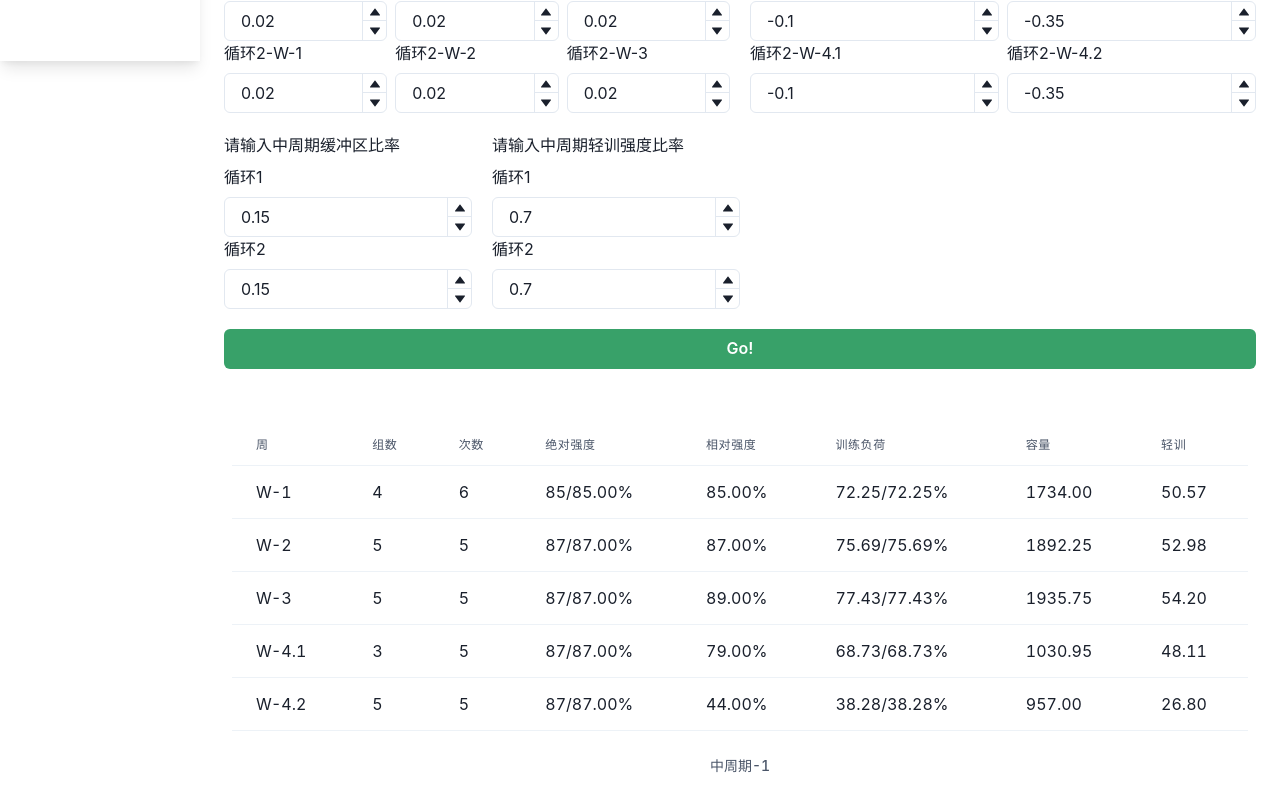
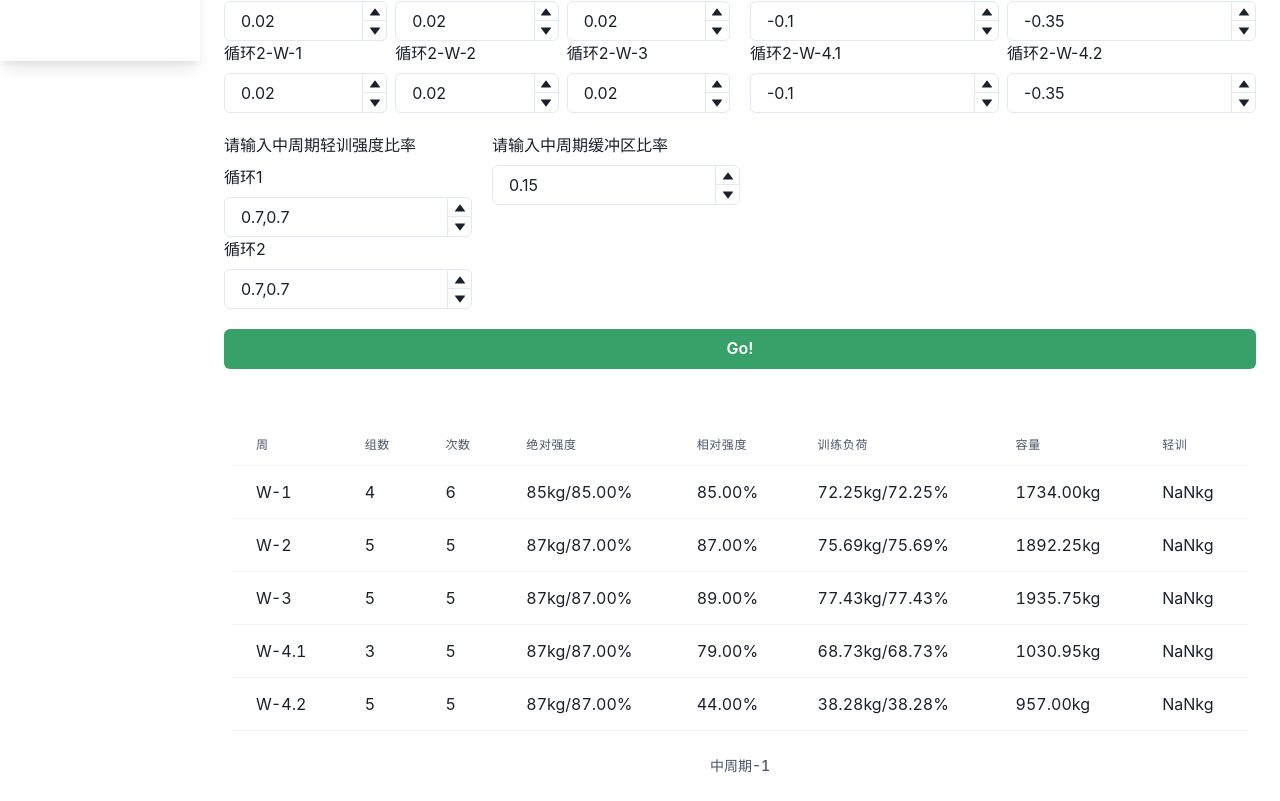
Before and after one commit to fxpby/threejs-learning, a React (Vite) app: page /three-js-demo/calc in a window 1280 px wide. Shown: the part 739-1540 px from the top of the page. Built offline with nearby package versions, Linux system fonts and the light colour scheme.

Commit message:
feat: config calc

```diff
--- a/src/hooks/useConfigInitData.js
+++ b/src/hooks/useConfigInitData.js
@@ -1,16 +1,8 @@
 import { useState } from 'react'
-import {
-  cycleConfig,
-  bufferMap,
-  lightTrainingDegreeMap,
-  overloadIncreaseDegreeMap,
-  RMCountRelation,
-  tableColumn,
-  deloadWeekIndex,
-  deloadDegreeMap,
-} from '@/pages/Calculator/constant'
+import { RMCountRelation, tableColumn } from '@/pages/Calculator/constant'
 
 const useConfigInitData = () => {
+  // TODO 衔接overloadIncreaseDegree比率待设置
   const [oneRM, setOneRM] = useState(100)
   const [cycle, setCycle] = useState('mxs-1')
 
@@ -31,7 +23,7 @@ const useConfigInitData = () => {
     [5, 4, 3, 3, 3],
   ])
   const [buffer, setBuffer] = useState(0.15)
-  const [lightTrainingDegree, setLightTrainingDegree] = useState(0.7)
+  const [lightTrainingDegree, setLightTrainingDegree] = useState([0.7, 0.7])
   const [overloadIncreaseDegree, setOverloadIncreaseDegree] = useState([
     0.02, 0.02, 0.02,
   ])
@@ -39,31 +31,37 @@ const useConfigInitData = () => {
 
   const [tableDataList, setTableDataList] = useState(null)
 
+  const deloadWeekIndex = () => {
+    const overLoadCount = progressiveOverloadWeekCount
+    return new Array(deloadWeekCount).fill()?.map((x, i) => overLoadCount + i)
+  }
+
   const renderTableData = () => {
-    // const { group, count } = cycleConfig[cycle]
-    // const buffer = bufferMap[cycle]
-    // const lightTrainingDegree = lightTrainingDegreeMap[cycle]
-    // const overloadIncreaseDegree = overloadIncreaseDegreeMap[cycle]
-    // const deloadDegree = deloadDegreeMap[cycle]
-    // TODO 取值方式待优化
-    const rowLength1 = group[0].length
     const getTableData = ({
       rowLength,
-      baseRelativeStrength,
+      // baseRelativeStrength,
       group,
       count,
+      tIdx,
     } = {}) => {
       const initTable = new Array(rowLength).fill()
-      let previousRowTable1 = {}
+      let previousRowTable = {}
+      const baseRelativeStrengthFirst = 1 - buffer
+      const baseRelativeStrengthOther =
+        prevTable[deloadWeekIndex()[0] - 1]?.relativeStrength +
+        overloadIncreaseDegree[0]
+      let baseRelativeStrength =
+        tIdx === 0 ? baseRelativeStrengthFirst : baseRelativeStrengthOther
+
       return initTable.map((row, rowIdx) => {
         const result = {}
         tableColumn.forEach((col) => {
-          const isDeloadWeek = deloadWeekIndex?.includes(rowIdx)
-          const currentDeloadWeekIdx = deloadWeekIndex.findIndex(
+          const isDeloadWeek = deloadWeekIndex()?.includes(rowIdx)
+          const currentDeloadWeekIdx = deloadWeekIndex().findIndex(
             (x) => x === rowIdx,
           )
           if (col.id === 'week') {
-            const deloadStart = deloadWeekIndex[0]
+            const deloadStart = deloadWeekIndex()[0]
 
             if (isDeloadWeek) {
               result[col.id] = `W-${deloadStart + 1}.${
@@ -90,7 +88,7 @@ const useConfigInitData = () => {
           const beforeRelativeStrength =
             rowIdx === 0
               ? baseRelativeStrength
-              : previousRowTable1?.relativeStrength
+              : previousRowTable?.relativeStrength
           let relativeStrength
           if (isDeloadWeek) {
             relativeStrength =
@@ -116,32 +114,25 @@ const useConfigInitData = () => {
             result[col.id] = lightTrainingDegree * trainingLoadWeight
           }
         })
-        previousRowTable1 = result
+        previousRowTable = result
         return result
       })
     }
-    const baseRelativeStrength1 = 1 - buffer
 
-    const table1 = getTableData({
-      rowLength: rowLength1,
-      baseRelativeStrength: baseRelativeStrength1,
-      group: group[0],
-      count: count[0],
-    })
-    // TODO 衔接overloadIncreaseDegree比率待设置
-    const baseRelativeStrength2 =
-      table1[deloadWeekIndex[0] - 1]?.relativeStrength +
-      overloadIncreaseDegree[0]
-    const rowLength2 = group[1].length
+    let prevTable = []
 
-    const table2 = getTableData({
-      rowLength: rowLength2,
-      baseRelativeStrength: baseRelativeStrength2,
-      group: group[1],
-      count: count[1],
+    const totalTableList = new Array(cycleCount).fill().map((table, tIdx) => {
+      const result = getTableData({
+        rowLength: group[tIdx].length,
+        tIdx,
+        group: group[tIdx],
+        count: count[tIdx],
+      })
+      prevTable = result
+      return result
     })
 
-    setTableDataList([table1, table2])
+    setTableDataList(totalTableList)
   }
 
   return {
--- a/src/pages/Calculator/BaseTable.jsx
+++ b/src/pages/Calculator/BaseTable.jsx
@@ -11,7 +11,7 @@ import {
 } from '@chakra-ui/react'
 
 export default function BaseTable(props) {
-  const { tableIndex, tableData, tableColumn } = props
+  const { tableIndex, tableData, tableColumn, unit } = props
   const toPercent = (num) => {
     return `${Number(num * 100).toFixed(2)}%`
   }
@@ -33,15 +33,22 @@ export default function BaseTable(props) {
               <Td>{row.group}</Td>
               <Td>{row.count}</Td>
               <Td>
-                {row.absoluteStrength[0]}/{toPercent(row.absoluteStrength[1])}
+                {row.absoluteStrength[0]}
+                {unit}/{toPercent(row.absoluteStrength[1])}
               </Td>
               <Td>{toPercent(row.relativeStrength)}</Td>
               <Td>
-                {row.trainingLoad[0].toFixed(2)}/
-                {toPercent(row.trainingLoad[1])}
+                {row.trainingLoad[0].toFixed(2)}
+                {unit}/{toPercent(row.trainingLoad[1])}
               </Td>
-              <Td>{row.capacity.toFixed(2)}</Td>
-              <Td>{row.lightTraining.toFixed(2)}</Td>
+              <Td>
+                {row.capacity.toFixed(2)}
+                {unit}
+              </Td>
+              <Td>
+                {row.lightTraining.toFixed(2)}
+                {unit}
+              </Td>
             </Tr>
           ))}
         </Tbody>
--- a/src/pages/Calculator/ConfigArea.jsx
+++ b/src/pages/Calculator/ConfigArea.jsx
@@ -209,17 +209,17 @@ export default function ConfigArea(props) {
   //   renderTableData()
   // }, [cycle])
 
-  // useEffect(() => {}, [rules.cycleCount.value])
+  useEffect(() => {
+    renderTableData()
+  }, [oneRM, cycleCount, unit])
 
   const handler = () => {
     Object.keys(rules).forEach((configName) => {
       if (verifyRuleHandler(configName)) {
-        console.log('%c Line:217 🍅 configName', 'color:#f5ce50', configName)
         rules[configName]?.setter(rules[configName]?.value)
       }
     })
-
-    // renderTableData()
+    // setOneRM(rules.oneRM.value)
   }
 
   const deloadWeekIndex = useCallback(() => {
@@ -254,7 +254,19 @@ export default function ConfigArea(props) {
             <Radio value="mxs-2">mxs-2</Radio>
           </Stack>
         </RadioGroup> */}
-          <RadioGroup onChange={setUnit} value={unit}>
+          <RadioGroup
+            onChange={(val) =>
+              setRules((prev) => {
+                return {
+                  ...prev,
+                  unit: {
+                    ...prev.unit,
+                    value: val,
+                  },
+                }
+              })
+            }
+            value={rules.unit.value}>
             请选择重量单位：
             <Stack direction="row">
               <Radio value="kg">kg</Radio>
@@ -403,11 +415,17 @@ export default function ConfigArea(props) {
                                     ...prev,
                                     group: {
                                       ...prev.group,
-                                      value: prev.group.value.map((g, idx) => {
-                                        if (idx === i) {
-                                          g = valueAsNumber
+                                      value: prev.group.value.map((x, xi) => {
+                                        if (xi === cIdx) {
+                                          return x.map((g, gi) => {
+                                            if (gi === i) {
+                                              g = valueAsNumber
+                                            }
+                                            return g
+                                          })
+                                        } else {
+                                          return x
                                         }
-                                        return g
                                       }),
                                     },
                                   }
@@ -463,11 +481,17 @@ export default function ConfigArea(props) {
                                     ...prev,
                                     count: {
                                       ...prev.count,
-                                      value: prev.count.value.map((g, idx) => {
-                                        if (idx === i) {
-                                          g = valueAsNumber
+                                      value: prev.count.value.map((x, xi) => {
+                                        if (xi === cIdx) {
+                                          return x.map((g, gi) => {
+                                            if (gi === i) {
+                                              g = valueAsNumber
+                                            }
+                                            return g
+                                          })
+                                        } else {
+                                          return x
                                         }
-                                        return g
                                       }),
                                     },
                                   }
@@ -584,7 +608,7 @@ export default function ConfigArea(props) {
                             step={0.01}
                             defaultValue={0}
                             value={rules.deloadDegree.value[i]}
-                            min={0}
+                            min={-100}
                             max={500}
                             onChange={(valueAsString, valueAsNumber) =>
                               setRules((prev) => {
@@ -619,38 +643,6 @@ export default function ConfigArea(props) {
         </HStack>
         <HStack spacing="20px">
           <Flex w="50%" gap="20px">
-            <FormControl display="flex" flexDirection="column">
-              <FormLabel>请输入中周期缓冲区比率</FormLabel>
-              {new Array(rules.cycleCount.value).fill().map((c, cIdx) => (
-                <VStack key={cIdx} align="normal">
-                  <span>{`循环${cIdx + 1}`}</span>
-                  <NumberInput
-                    precision={2}
-                    step={0.01}
-                    defaultValue={0}
-                    value={rules.buffer.value}
-                    min={0}
-                    max={500}
-                    onChange={(valueAsString, valueAsNumber) =>
-                      setRules((prev) => {
-                        return {
-                          ...prev,
-                          buffer: {
-                            ...prev.buffer,
-                            value: valueAsNumber,
-                          },
-                        }
-                      })
-                    }>
-                    <NumberInputField />
-                    <NumberInputStepper>
-                      <NumberIncrementStepper />
-                      <NumberDecrementStepper />
-                    </NumberInputStepper>
-                  </NumberInput>
-                </VStack>
-              ))}
-            </FormControl>
             <FormControl>
               <FormLabel>请输入中周期轻训强度比率</FormLabel>
               {new Array(rules.cycleCount.value).fill().map((c, cIdx) => (
@@ -683,6 +675,35 @@ export default function ConfigArea(props) {
                 </VStack>
               ))}
             </FormControl>
+            <FormControl display="flex" flexDirection="column">
+              <FormLabel>请输入中周期缓冲区比率</FormLabel>
+              <VStack align="normal">
+                <NumberInput
+                  precision={2}
+                  step={0.01}
+                  defaultValue={0}
+                  value={rules.buffer.value}
+                  min={0}
+                  max={500}
+                  onChange={(valueAsString, valueAsNumber) =>
+                    setRules((prev) => {
+                      return {
+                        ...prev,
+                        buffer: {
+                          ...prev.buffer,
+                          value: valueAsNumber,
+                        },
+                      }
+                    })
+                  }>
+                  <NumberInputField />
+                  <NumberInputStepper>
+                    <NumberIncrementStepper />
+                    <NumberDecrementStepper />
+                  </NumberInputStepper>
+                </NumberInput>
+              </VStack>
+            </FormControl>
           </Flex>
         </HStack>
         <Button colorScheme="green" onClick={handler}>
--- a/src/pages/Calculator/TableArea.jsx
+++ b/src/pages/Calculator/TableArea.jsx
@@ -2,7 +2,7 @@ import React, { useEffect } from 'react'
 import BaseTable from '@/pages/Calculator/BaseTable'
 
 export default function TableArea(props) {
-  const { tableDataList, tableColumn } = props
+  const { tableDataList, tableColumn, unit } = props
 
   return (
     <div className="p-8 flex gap-8 flex-col">
@@ -12,6 +12,7 @@ export default function TableArea(props) {
           tableIndex={index}
           tableData={table}
           tableColumn={tableColumn}
+          unit={unit}
         />
       ))}
     </div>
```
